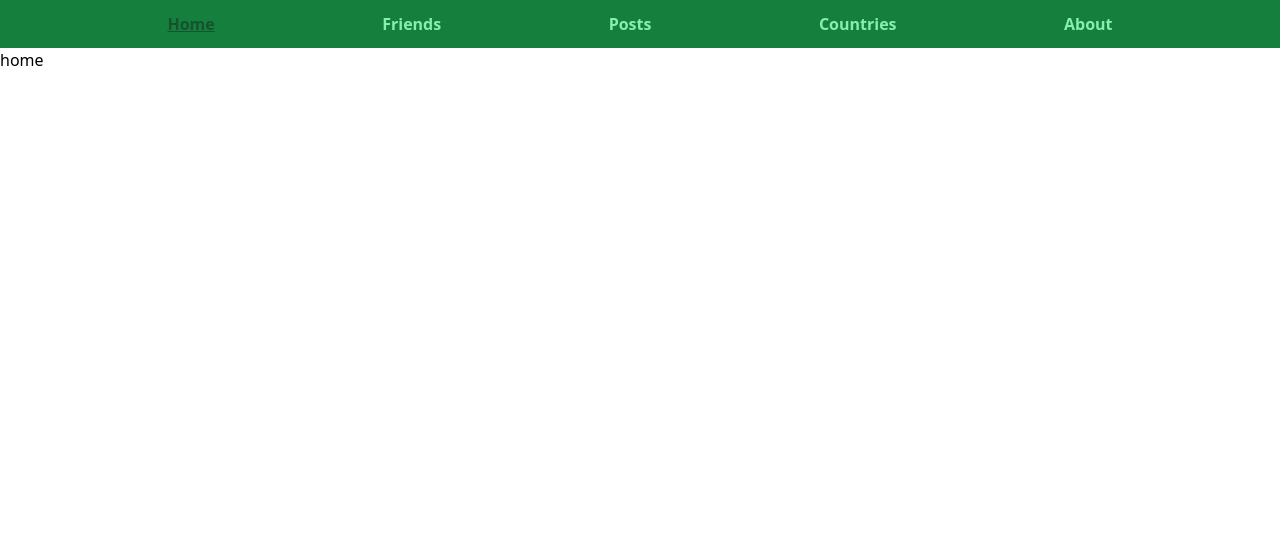
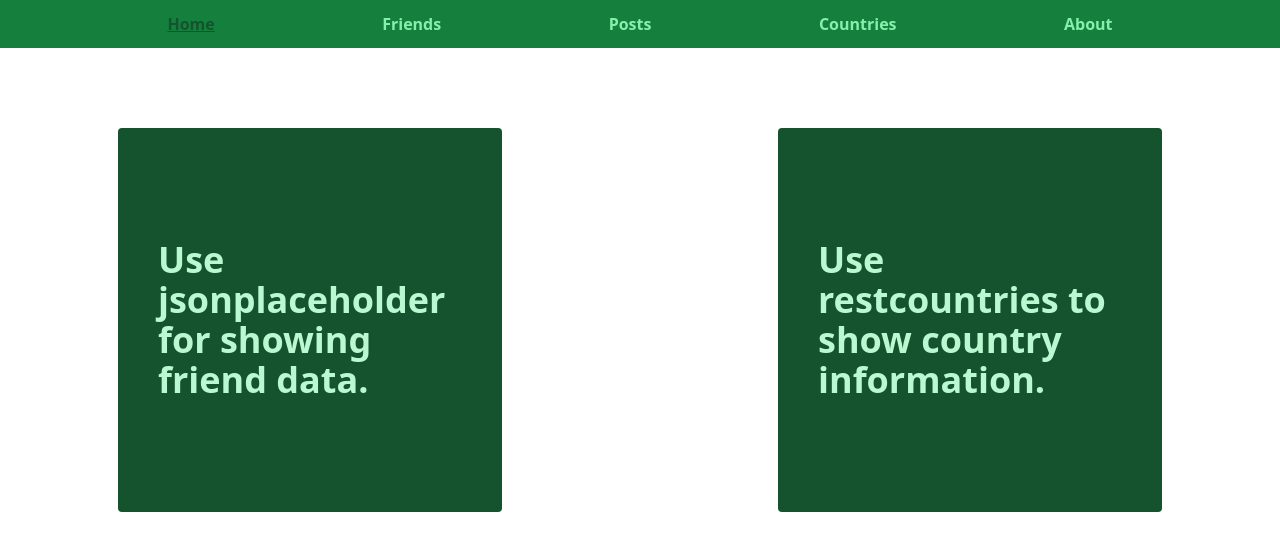
Before and after one commit to ab-siddiq/react-router, a React (Create React App) app: page / in a window 1280 px wide. Shown: the top 550 px of the page. Built offline with nearby package versions, Linux system fonts and the light colour scheme.

Commit message:
fix some design issue and add home

```diff
--- a/src/components/Countries/Countries.js
+++ b/src/components/Countries/Countries.js
@@ -5,8 +5,12 @@ const Countries = () => {
     const [countries] = useCountries();
 
     return (
-        <div className='grid lg:grid-cols-6 md:grid-cols-4 sm:grid-cols-2'>
+        <div className="">
+         <p className='text-center font-mono font-bold text-3xl mt-10 mb-5 text-green-700'>Total Country: { countries.length}</p>
+        <div className='grid lg:grid-cols-6 md:grid-cols-4 sm:grid-cols-2 text-center'>
+
             {countries.map(country => <Link to={`/country/${country.name.common}`}><div className='flex items-center justify-center text-green-300 font-bold text-xl bg-green-900 m-3 h-16'>{country.name.common}</div></Link>)}
+        </div>
         </div>
     );
 };
--- a/src/components/Country/Country.js
+++ b/src/components/Country/Country.js
@@ -3,9 +3,9 @@ import React from 'react';
 const Country = ({country}) => {
    console.log(country)
     return (
-        <div className=" mt-10">
-            <p className=' text-center text-4xl font-mono font-bold'>Country Details</p>
-            <div className='grid lg:grid-cols-2 md:grid-cols-1 justify-evenly items-center mt-5  mx-auto py-20 lg:px-4 sm:px-1 border-2 lg:w-2/3 sm:w-full sm:mx-3'>
+        <div className=" m-10">
+            <p className=' text-center text-4xl font-mono font-bold mb-5'>Country Details</p>
+            <div className='grid lg:grid-cols-2 md:grid-cols-1 justify-evenly items-center m-auto  mx-auto py-20 lg:px-4 sm:px-1 border-2 lg:w-2/3 sm:w-full '>
 
                 <div className="bg-grey-200 mr-10 md:mx-auto">
 
--- a/src/components/Home/Home.js
+++ b/src/components/Home/Home.js
@@ -1,9 +1,15 @@
 import React from 'react';
 
 const Home = () => {
+
     return (
-        <div>
-            home
+        <div className='grid md:grid-cols-2 lg:grid-cols-2 sm:grid-cols-1 grid-cols-1 gap-10 mt-20'>
+            <div className="m-auto bg-green-900 text-green-200 font-bold w-96 flex justify-center items-center h-96 p-10 rounded hover:scale-125 duration-200"  >
+                <p className='font-bold text-4xl'>Use jsonplaceholder for showing friend data.</p>
+            </div>
+            <div className="m-auto bg-green-900 text-green-200 font-bold w-96 flex justify-center items-center h-96 p-10 rounded hover:scale-125 duration-200"  >
+                <p className='font-bold text-4xl'>Use restcountries to show country information.</p>
+            </div>
         </div>
     );
 };
--- a/src/components/Posts/Posts.js
+++ b/src/components/Posts/Posts.js
@@ -11,8 +11,8 @@ const Posts = () => {
     return (
         <div className='grid lg:grid-cols-3 md:grid-cols-3 sm:grid-cols-1 gap-4'>
             <div className='col-span-2 block items-center justify-center p-2 sm:order-2 lg:order-1 md:order-1 order-2'>
-                <p className='font-bold text-green-900 text-2xl bg-green-200 py-2'>Post Id</p>
-                <div className="grid lg:grid-cols-12 md:grid-cols-8 sm:grid-cols-4 gap-2 p-2">
+                <p className='font-bold text-green-900 text-2xl text-center bg-green-200 py-2'>Post Id</p>
+                <div className="grid lg:grid-cols-12 md:grid-cols-8 sm:grid-cols-4 gap-2 p-2 text-center">
 
                 {posts.map(post => <Link className='' key={post.id} to={`/posts/${post.id}`}><div className='bg-green-900 py-2 text-green-300 font-bold'>{post.id}</div></Link>)}
                 </div>
```
Also changed, not shown: 1 other file (tests, documents, lock files or other folders).
